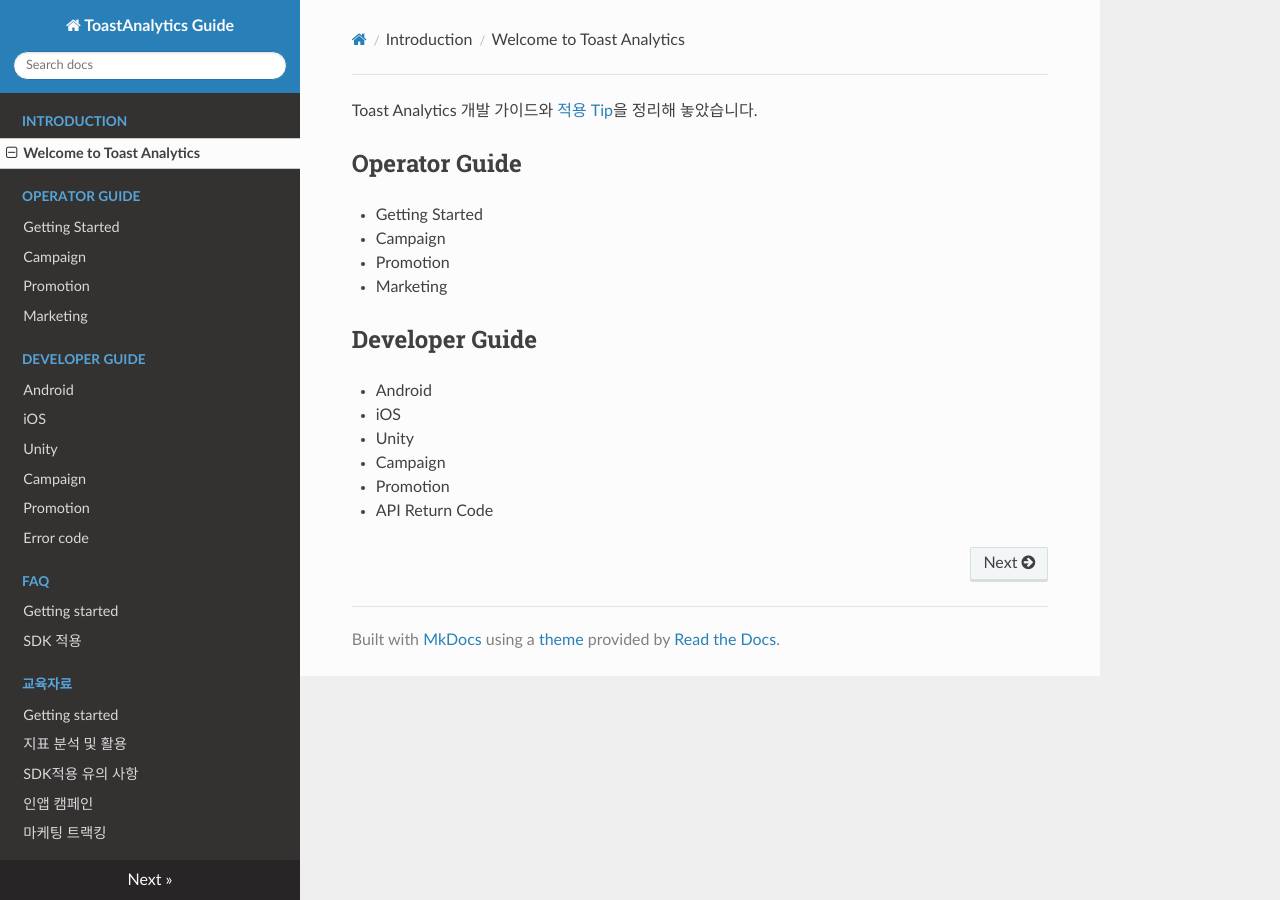
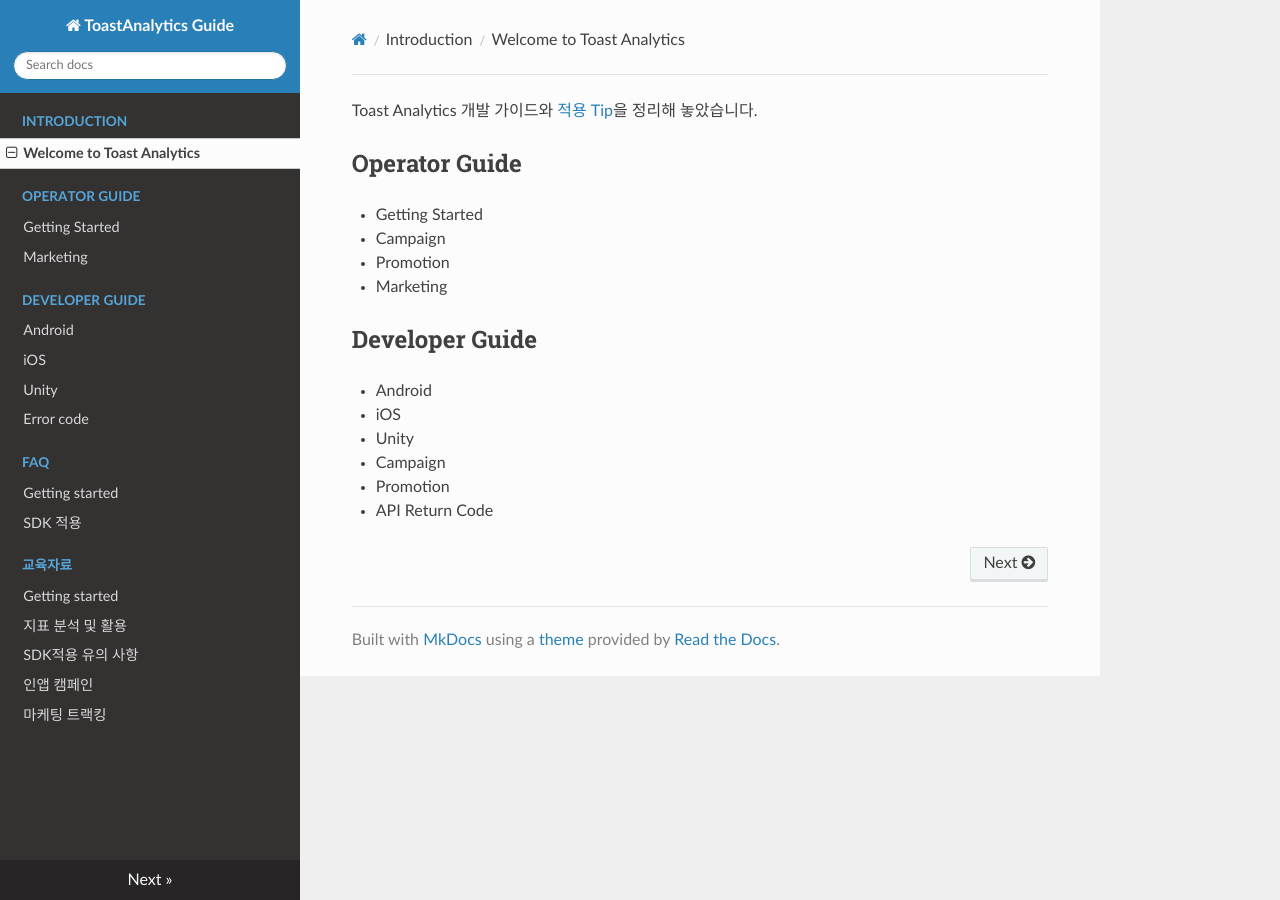
Before and after one commit to ToastAnalytics/ToastAnalytics, an MkDocs documentation site: the page built from docs/index.md, in a window 1280 px wide. Built offline with MkDocs 1.6.1, drawn with Linux system fonts in a browser that asks for light colours; nearby versions of some CDN libraries; old or Windows-style settings are respelled for this version of MkDocs.

Commit message:
Update mkdocs.yml

```diff
--- a/mkdocs.yml
+++ b/mkdocs.yml
@@ -8,8 +8,6 @@
 - ['index.md', 'Introduction', 'Welcome to Toast Analytics']
 
 - ['Developer/1. Getting Started.md', 'Operator Guide', 'Getting Started']
-- ['Developer/2. Campaign Guide.md', 'Operator Guide', 'Campaign']
-- ['Developer/3. Promotion Guide.md', 'Operator Guide', 'Promotion']
 - ['Developer/3. marketing Guide.md', 'Operator Guide', 'Marketing']
 
 #docs_dir: https://github.nhnent.com/TOASTCloud/DOCUMENT/blob/master/docs
@@ -21,8 +19,6 @@
 - ['Developer/4. Android Developer Guide.md', 'Developer Guide', 'Android']
 - ['Developer/5. iOS Developer Guide.md', 'Developer Guide', 'iOS']
 - ['Developer/6. Unity Developer Guide.md', 'Developer Guide', 'Unity']
-- ['Developer/7. Campaign Developer Guide.md', 'Developer Guide', 'Campaign']
-- ['Developer/8. Promotion Developer Guide.md', 'Developer Guide', 'Promotion']
 - ['Developer/9. Error Code.md', 'Developer Guide', 'Error code']
 #- ['Developer/10. Release Notes.md', 'Developer Guide', 'Release Notes']
 
```
